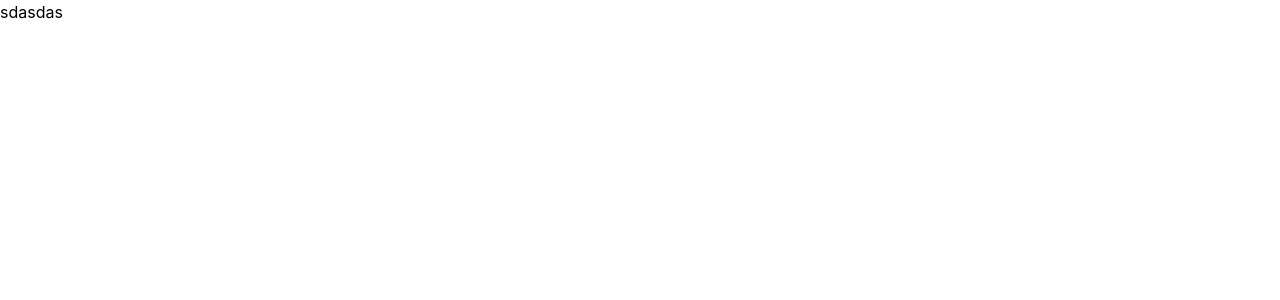
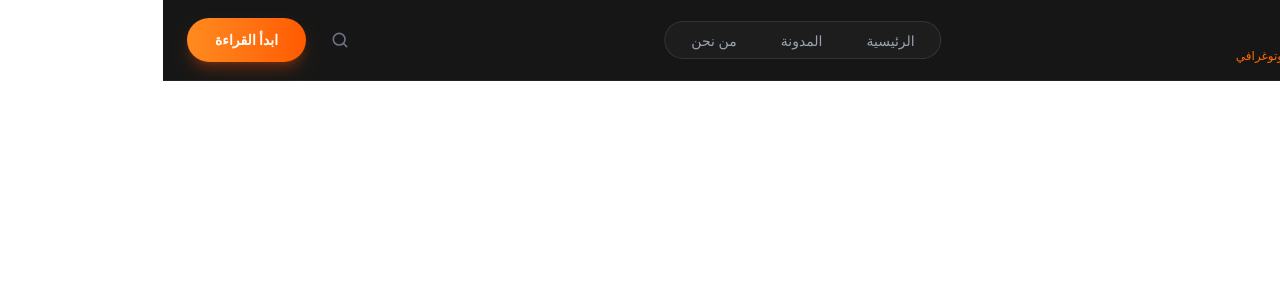
Before and after one commit to youssefAshraf21/root, a React (Vite) app in the folder assignment/adasa_assignment/: page /home in a window 1280 px wide. Shown: the top 300 px of the page. Built offline with nearby package versions, Linux system fonts and the light colour scheme.

Commit message:
feat: update app structure with RTL support, add routing, and implement Navbar component

```diff
--- a/assignment/adasa_assignment/index.html
+++ b/assignment/adasa_assignment/index.html
@@ -1,5 +1,5 @@
 <!doctype html>
-<html lang="en">
+<html lang="ar" dir="rtl">
   <head>
     <meta charset="UTF-8" />
     <link rel="icon" type="image/svg+xml" href="/favicon.svg" />
--- a/assignment/adasa_assignment/src/App.tsx
+++ b/assignment/adasa_assignment/src/App.tsx
@@ -1,9 +1,24 @@
+import { createBrowserRouter, Navigate, RouterProvider } from "react-router"
+import Home from "./pages/Home"
+import Blog from "./pages/Blog"
+import About from "./pages/About"
+import Layout from "./Layout/Layout"
 
 function App() {
 
+  const router = createBrowserRouter([
+    {path:"/", element:<Layout />, children: [
+      {index:true, element: <Navigate to={"/home"} />},
+      {path: "home", element:<Home />},
+      {path: "blog", element:<Blog />},
+      {path: "about", element:<About />}
+    ]}
+
+  ])
+
   return (
     <>
-      <div>sdasdas</div>
+      <RouterProvider router={router}/>
     </>
   )
 }
--- /dev/null
+++ b/assignment/adasa_assignment/src/Layout/Layout.tsx
@@ -0,0 +1,11 @@
+import { Outlet } from "react-router";
+import Navbar from "../components/Navbar/Navbar";
+
+export default function Layout() {
+  return (
+    <>
+      <Navbar />
+    <Outlet />
+    </>
+  )
+}
--- /dev/null
+++ b/assignment/adasa_assignment/src/components/Navbar/Navbar.tsx
@@ -0,0 +1,128 @@
+    import { useState } from "react";
+    import { NavLink } from "react-router";
+
+    export default function Navbar() {
+    const [open, setOpen] = useState(false);
+
+    const linkClass = ({ isActive }: { isActive: boolean }) =>
+        `rounded-full px-5 py-2 text-sm font-medium transition-all ${
+        isActive
+            ? "bg-gradient-to-l from-[#ff5a00] to-[#ff7a00] text-white shadow-lg shadow-orange-600/20"
+            : "text-gray-400 hover:text-white"
+        }`;
+
+    return (
+        <header className="sticky top-0 z-50 border-b border-white/5 bg-[#161616]">
+        <nav className="relative mx-auto flex h-20 max-w-7xl items-center justify-between px-6">
+            <NavLink to="/home" className="flex items-center gap-3">
+            <svg
+                className="h-11 w-11 text-orange-500"
+                viewBox="0 0 48 48"
+                fill="none"
+                stroke="currentColor"
+                strokeWidth={2.5}
+            >
+                <circle cx="24" cy="24" r="20" />
+                <circle cx="24" cy="24" r="6" fill="currentColor" stroke="none" />
+                <path
+                strokeLinecap="round"
+                d="M24 4l8 14M44 24l-14 8M24 44l-8-14M4 24l14-8M37 8L26 20M40 37L28 28"
+                opacity={0.7}
+                />
+            </svg>
+            <div className="leading-tight">
+                <p className="text-2xl font-bold text-white">عدسة</p>
+                <p className="text-xs text-orange-500">عالم التصوير الفوتوغرافي</p>
+            </div>
+            </NavLink>
+
+            <ul className="hidden items-center gap-1 rounded-full border border-white/10 bg-white/3 p-1.5 md:absolute md:left-1/2 md:flex md:-translate-x-1/2">
+                <li>
+                    <NavLink to="/" end className={linkClass}>
+                    الرئيسية
+                    </NavLink>
+                </li>
+                <li>
+                    <NavLink to="/blog" className={linkClass}>
+                    المدونة
+                    </NavLink>
+                </li>
+                <li>
+                    <NavLink to="/about" className={linkClass}>
+                    من نحن
+                    </NavLink>
+                </li>
+                </ul>
+
+            {/* Actions (left side in RTL) */}
+            <div className="hidden items-center gap-6 md:flex">
+            <button
+                aria-label="بحث"
+                className="text-gray-500 transition-colors hover:text-white"
+            >
+                <svg
+                className="h-5 w-5"
+                fill="none"
+                stroke="currentColor"
+                strokeWidth={2}
+                viewBox="0 0 24 24"
+                >
+                <circle cx="11" cy="11" r="7" />
+                <path strokeLinecap="round" d="M20 20l-3.5-3.5" />
+                </svg>
+            </button>
+
+            <NavLink
+                to="/blog"
+                className="rounded-full bg-linear-to-l from-[#ff5a00] to-[#ff8a1f] px-7 py-3 text-sm font-bold text-white shadow-lg shadow-orange-600/30 transition-transform hover:scale-105"
+            >
+                ابدأ القراءة
+            </NavLink>
+            </div>
+
+            {/* Mobile button */}
+            <button
+            onClick={() => setOpen(!open)}
+            className="text-white md:hidden"
+            aria-label="القائمة"
+            >
+            <svg
+                className="h-6 w-6"
+                fill="none"
+                stroke="currentColor"
+                strokeWidth={2}
+                viewBox="0 0 24 24"
+            >
+                {open ? (
+                <path strokeLinecap="round" d="M6 6l12 12M18 6L6 18" />
+                ) : (
+                <path strokeLinecap="round" d="M4 6h16M4 12h16M4 18h16" />
+                )}
+            </svg>
+            </button>
+        </nav>
+
+        {/* Mobile menu */}
+        {open && (
+            <div className="flex flex-col gap-2 border-t border-white/5 bg-[#161616] px-6 py-4 md:hidden">
+                <NavLink to="/" end className={linkClass} onClick={() => setOpen(false)}>
+                الرئيسية
+                </NavLink>
+                <NavLink to="/blog" className={linkClass} onClick={() => setOpen(false)}>
+                المدونة
+                </NavLink>
+                <NavLink to="/about" className={linkClass} onClick={() => setOpen(false)}>
+                من نحن
+                </NavLink>
+                <NavLink
+                to="/blog"
+                onClick={() => setOpen(false)}
+                className="mt-2 rounded-full bg-linear-to-l from-[#ff5a00] to-[#ff8a1f] px-7 py-3 text-center text-sm font-bold text-white"
+                >
+                ابدأ القراءة
+                </NavLink>
+            </div>
+            )}
+        </header>
+    );
+    }
--- /dev/null
+++ b/assignment/adasa_assignment/src/pages/About.tsx
@@ -0,0 +1,8 @@
+
+export default function About() {
+  return (
+    <>
+    <h1>About page</h1>
+    </>
+  )
+}
--- /dev/null
+++ b/assignment/adasa_assignment/src/pages/Blogdetails.tsx
@@ -0,0 +1,8 @@
+
+export default function Blogdetails() {
+  return (
+    <>
+      <h1>blog deatails page </h1>
+    </>
+  )
+}
--- a/assignment/adasa_assignment/src/pages/Whoare.tsx
+++ /dev/null
@@ -1,8 +0,0 @@
-
-export default function Whoare() {
-  return (
-    <>
-      <h1>whoare pageeee</h1>
-    </>
-  )
-}
```
